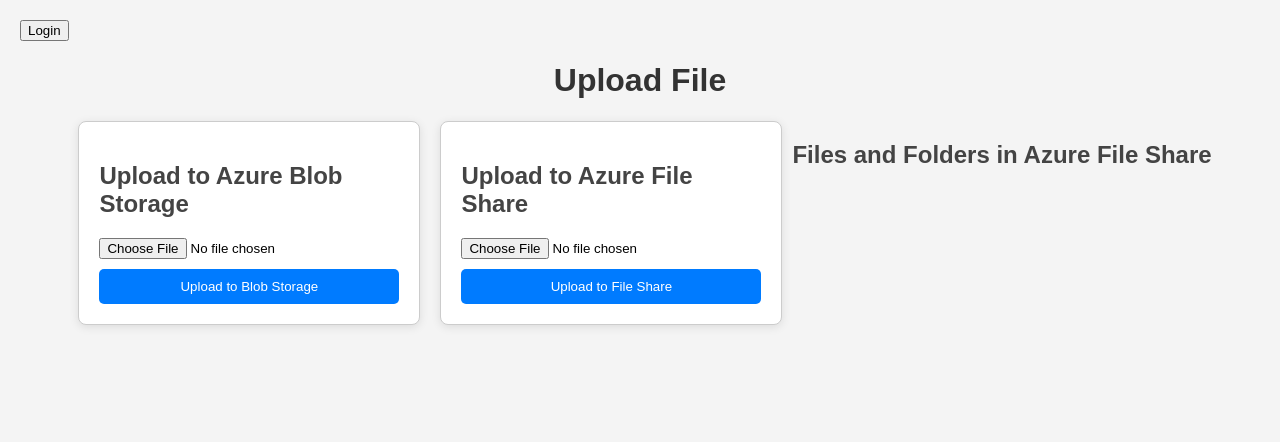
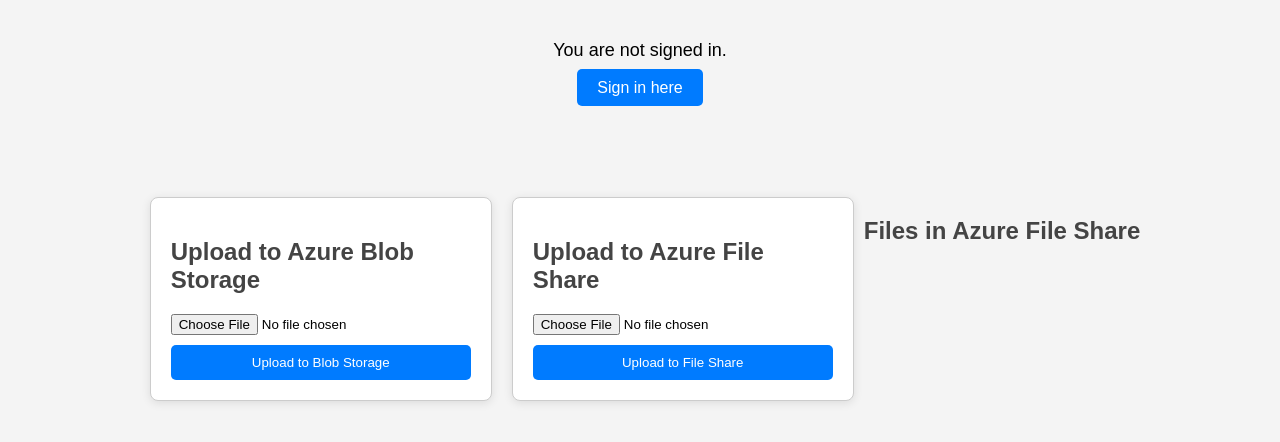
Before and after one commit to smit-sk/azure-blob-storage, a Flask app: page / in a window 1280 px wide. Shown: the top 442 px of the page. Run offline with Flask 3, Linux system fonts and the light colour scheme.

Commit message:
added sign out

```diff
--- a/app.py
+++ b/app.py
@@ -2,8 +2,7 @@
 from azure.storage.blob import BlobClient
 import msal
 import os
-#Smit@7008
-#chrisgreen@smitkhokhariyaoutlook.onmicrosoft.com
+#test email - chrisgreen@smitkhokhariyaoutlook.onmicrosoft.com
 app = Flask(__name__)
 app = Flask(__name__)
 app.secret_key = 'main-secret-key'  # Replace with a real secret key
@@ -17,7 +16,9 @@
 
 @app.route('/')
 def index():
-    return render_template('upload.html')
+    user = session.get('user')
+    email = user.get('preferred_username') if user else None
+    return render_template('upload.html', email=email)
 
 @app.route('/login')
 def login():
--- a/templates/upload.html
+++ b/templates/upload.html
@@ -3,7 +3,7 @@
 <head>
     <meta charset="UTF-8">
     <meta name="viewport" content="width=device-width, initial-scale=1.0">
-    <title>File Upload</title>
+    <title>Azure Project 3</title>
     <link rel="stylesheet" href="../static/style.css"> <!-- Adjust this path as needed -->
     <script>
         function uploadToBlob(event) {
@@ -103,11 +103,27 @@
 <body>
 
 
-    <form method="GET" action="{{ url_for('login') }}">
-        <button type="submit">Login</button>
-    </form>
+    <div style="text-align: center; margin-top: 20px; margin-bottom: 100px;">
+        {% if email %}
+            <p style="font-size: 18px; font-family: Arial, sans-serif;">
+                Signed in as: <strong>{{ email }}</strong>
+            </p>
+            <a href="{{ url_for('logout') }}"
+               style="background-color: #ff4d4d; color: white; padding: 10px 20px; text-decoration: none; border-radius: 5px; font-family: Arial, sans-serif;">
+               Logout
+            </a>
+        {% else %}
+            <p style="font-size: 18px; font-family: Arial, sans-serif;">
+                You are not signed in.
+            </p>
+            <a href="{{ url_for('login') }}"
+               style="background-color: #007bff; color: white; padding: 10px 20px; text-decoration: none; border-radius: 5px; font-family: Arial, sans-serif;">
+               Sign in here
+            </a>
+        {% endif %}
+    </div>
 
-    <h1>Upload File</h1>
+
     <div class="upload-container">
         <!-- Upload to Blob Storage -->
         <div class="upload-form">
@@ -131,7 +147,7 @@
 
         <!-- List of Files and Folders -->
         <div class="file-list">
-            <h2>Files and Folders in Azure File Share</h2>
+            <h2>Files in Azure File Share</h2>
             <ul id="fileList">
                 <!-- Files and folders will be dynamically loaded here -->
             </ul>
```
